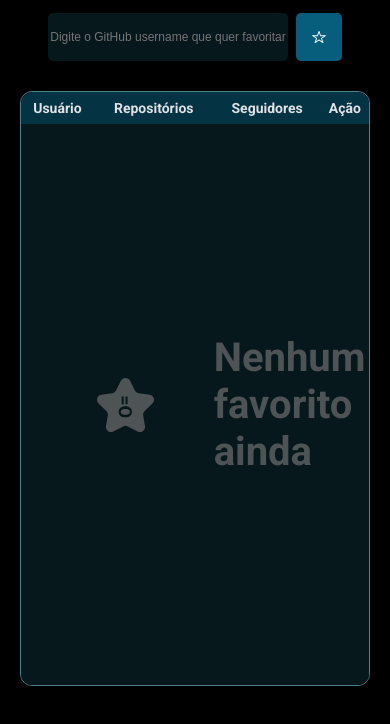
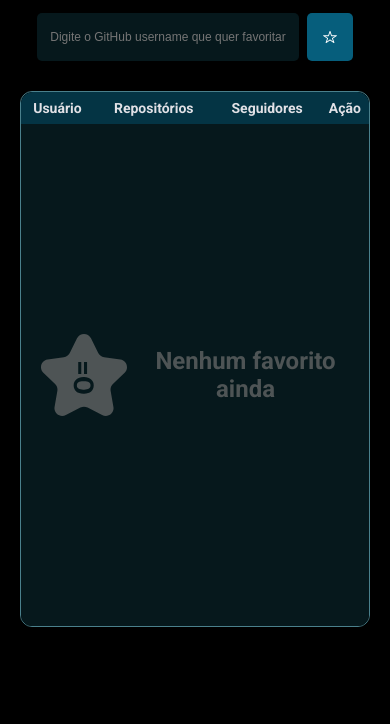
Before and after one commit to manoela-moyses/gitfav, a plain HTML site: page index.html in a window 390 px wide. Shown: the part 90-814 px from the top of the page. Drawn offline with Linux system fonts and the light colour scheme.

Commit message:
style css file updated

```diff
--- a/style.css
+++ b/style.css
@@ -22,7 +22,7 @@
   width: 6px;
   background-color: transparent;
   border-radius: 8rem;
-  box-shadow: inset 0 0 0px 6px #4A808C;
+  box-shadow: inset 0 0 0px 6px #4a808c;
   border: solid 8px transparent;
 }
 
@@ -107,7 +107,8 @@ header {
     brightness(50%) contrast(95%);
 }
 
-.hide, .search .device {
+.hide,
+.search .device {
   display: none;
 }
 
@@ -213,6 +214,12 @@ td .remove:hover {
   width: 13.2rem;
 }
 
+@media (max-width: 1062px) {
+  .noFav {
+    padding: 21rem 2rem;
+  }
+}
+
 @media (max-width: 890px) {
   header {
     flex-direction: column;
@@ -266,9 +273,18 @@ td .remove:hover {
   td .remove {
     font-size: 1.6rem;
   }
+
+  .noFav {
+    font-size: 3.2rem;
+    gap: 3rem;
+  }
+
+  .noFav img {
+    width: 9.2rem;
+  }
 }
 
-@media (max-width: 670px) {
+@media (max-width: 672px) {
   header {
     margin: 3rem 0 3rem;
   }
@@ -316,13 +332,21 @@ td .remove:hover {
     font-size: 1.4rem;
     padding-right: 0.8rem;
   }
+
+  .noFav {
+    font-size: 2.4rem;
+    gap: 1.6rem;
+  }
+
+  .noFav img {
+    width: 5.7rem;
+  }
 }
 
 @media (max-width: 465px) {
   .search input {
     padding: 0;
     text-align: center;
-    min-width: 24rem;
   }
 
   .search button {
@@ -349,3 +373,17 @@ td .remove:hover {
     padding: 0;
   }
 }
+
+@media (max-width: 400px) {
+  .search input {
+    min-width: 26.2rem;
+  }
+  .noFav {
+    text-align: center;
+    gap: 1.5rem;
+  }
+
+  .noFav img {
+    width: 10.2rem;
+  }
+}
```
